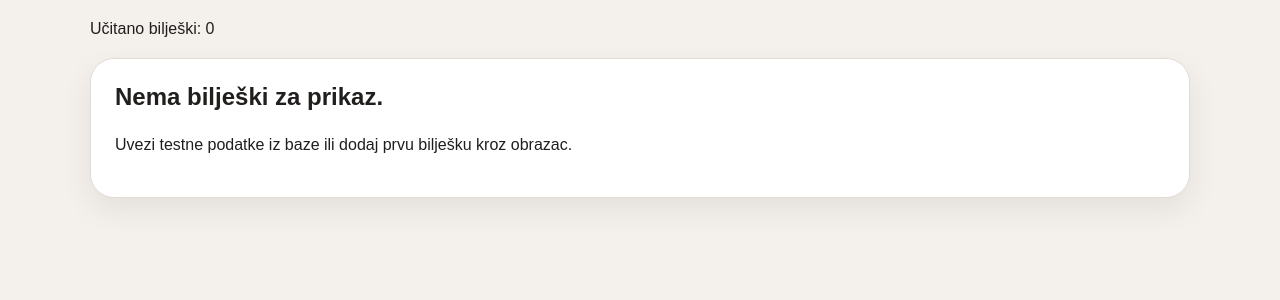
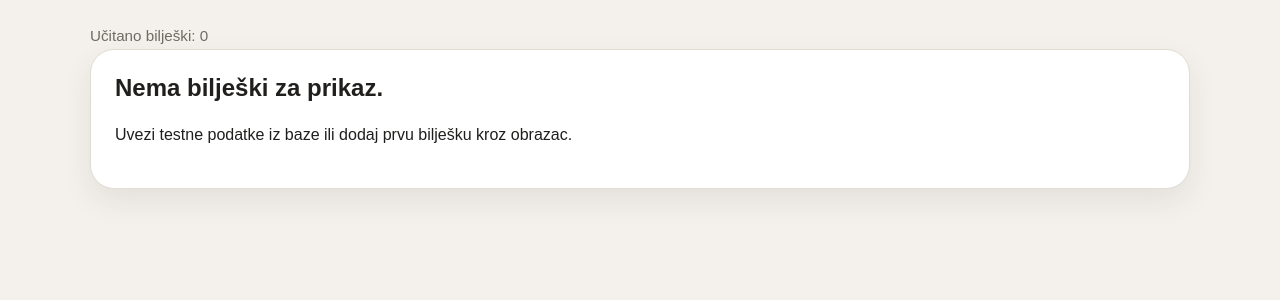
Before and after one commit to NRWA-NoteApp/noteapp, a PHP site: page / in a window 1280 px wide. Shown: the part 132-432 px from the top of the page. Run offline with PHP 8.4, Linux system fonts and the light colour scheme; data that the repository does not hold is empty.

```diff
--- a/public/style.css
+++ b/public/style.css
@@ -98,6 +98,12 @@ h2 {
     color: var(--muted);
 }
 
+.api-status {
+    margin: 24px 0 0;
+    color: var(--muted);
+    font-size: 0.95rem;
+}
+
 .note-meta {
     display: flex;
     flex-wrap: wrap;
```
